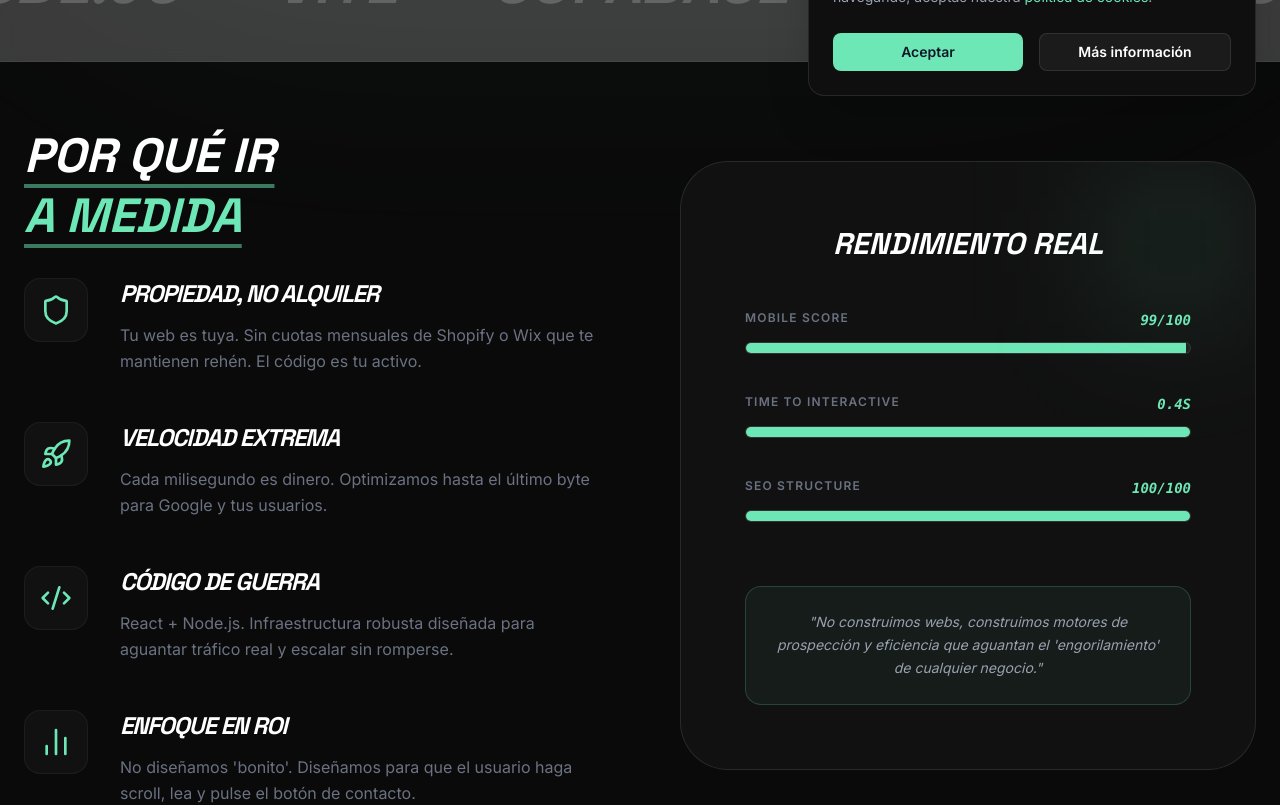
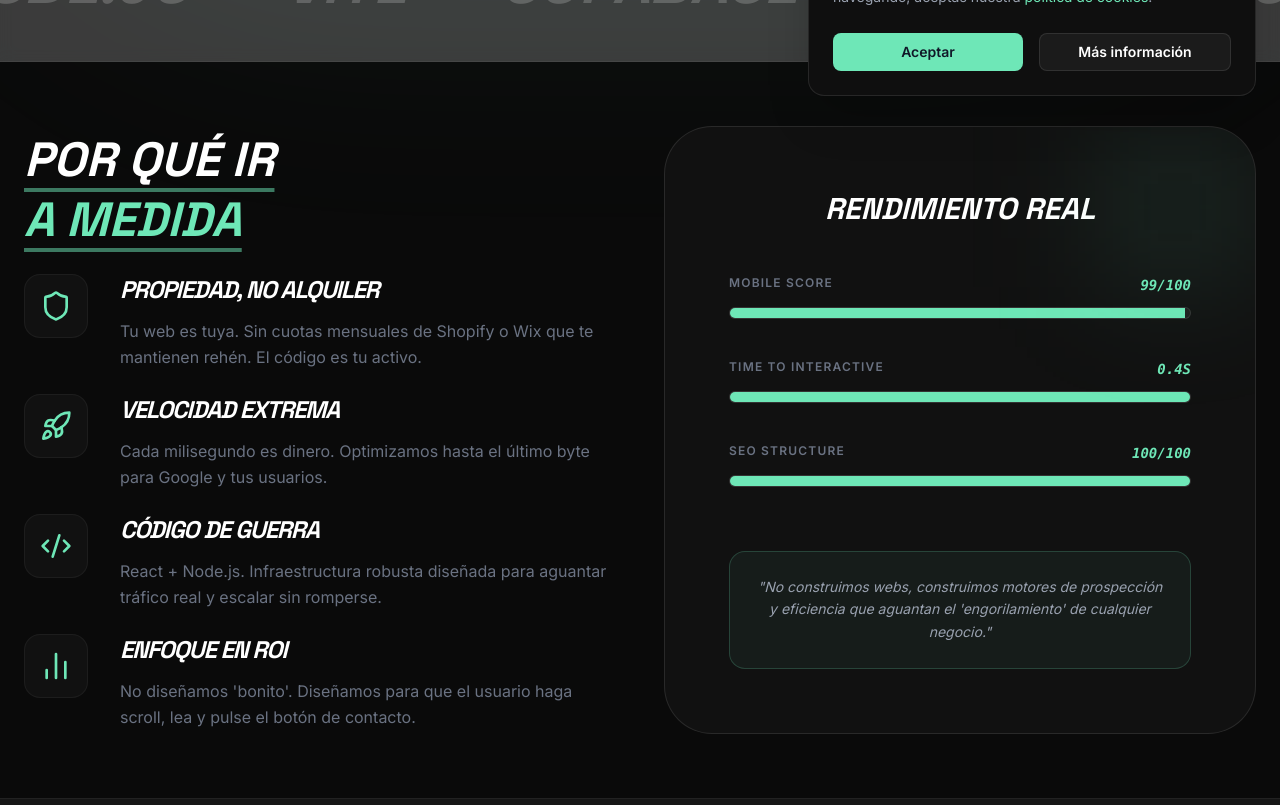
Before and after one commit to raff-liberty/PAGINA-WEB---RAFAEL-ALCALDE-MOLINA, a React (Vite) app: page /servicios/desarrollo-web-medida in a window 1280 px wide. Shown: the part 680-1485 px from the top of the page. Built offline with nearby package versions, Linux system fonts and the light colour scheme; no server answers; the database is empty.

Commit message:
Further reduce spacing in WebDevelopment page

```diff
--- a/src/pages/WebDevelopment.jsx
+++ b/src/pages/WebDevelopment.jsx
@@ -115,13 +115,13 @@ const WebDevelopment = () => {
 
             {/* THE "WHY CUSTOM" SECTION */}
             <section className="px-6 py-16 max-w-7xl mx-auto">
-                <div className="grid lg:grid-cols-2 gap-20 items-center">
+                <div className="grid lg:grid-cols-2 gap-12 items-center">
                     <div>
-                        <h2 className="text-3xl md:text-5xl font-display font-black mb-8 leading-tight uppercase italic underline decoration-primary/50 underline-offset-[12px]">
+                        <h2 className="text-3xl md:text-5xl font-display font-black mb-6 leading-tight uppercase italic underline decoration-primary/50 underline-offset-[12px]">
                             Por qué ir <br />
                             <span className="text-primary italic">A Medida</span>
                         </h2>
-                        <div className="space-y-12">
+                        <div className="space-y-6">
                             {coreValues.map((v, i) => (
                                 <div key={i} className="flex gap-8 group">
                                     <div className="w-16 h-16 shrink-0 rounded-2xl bg-[#111] border border-white/5 flex items-center justify-center text-primary group-hover:bg-primary group-hover:text-black transition-all">
```
